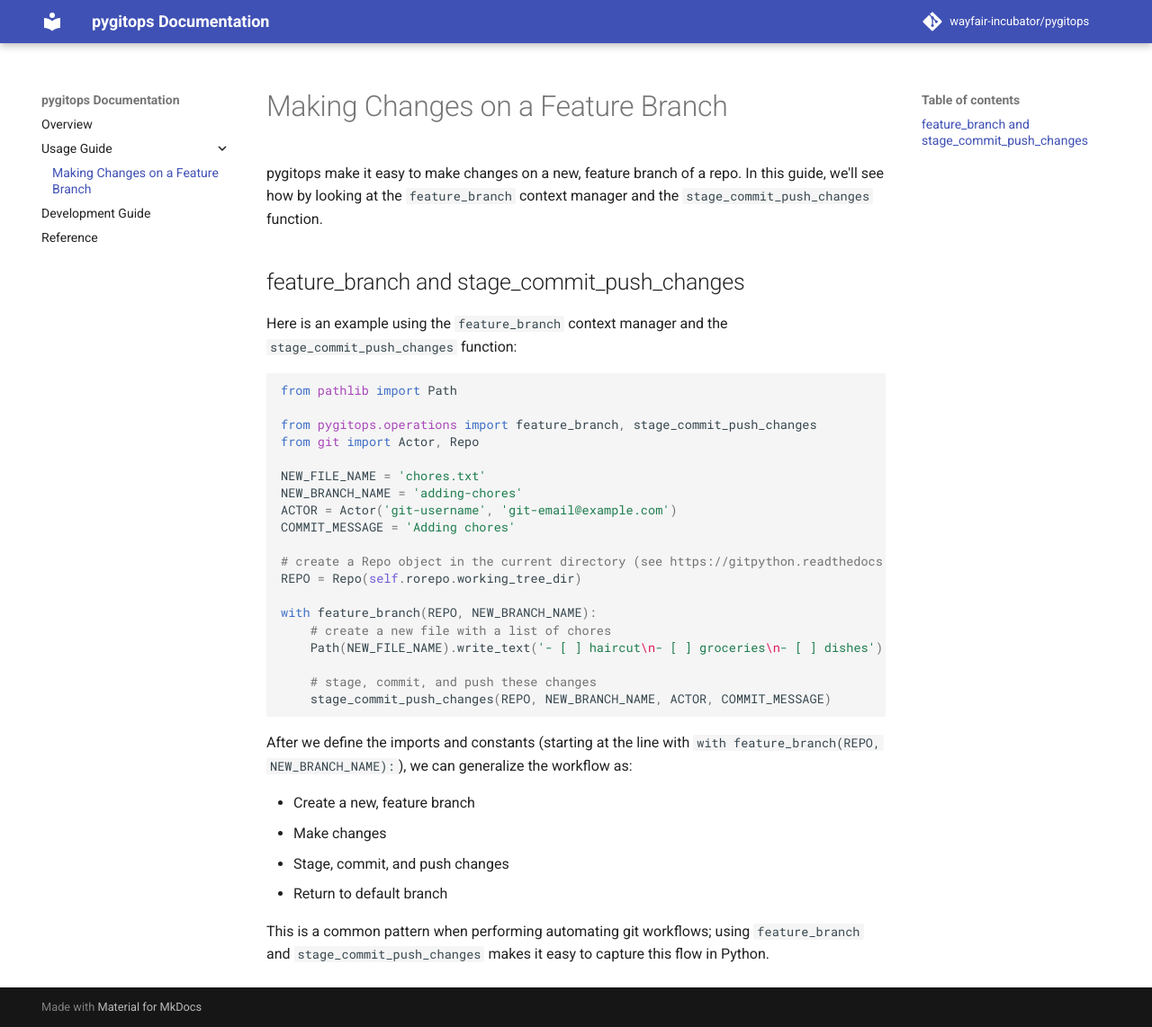
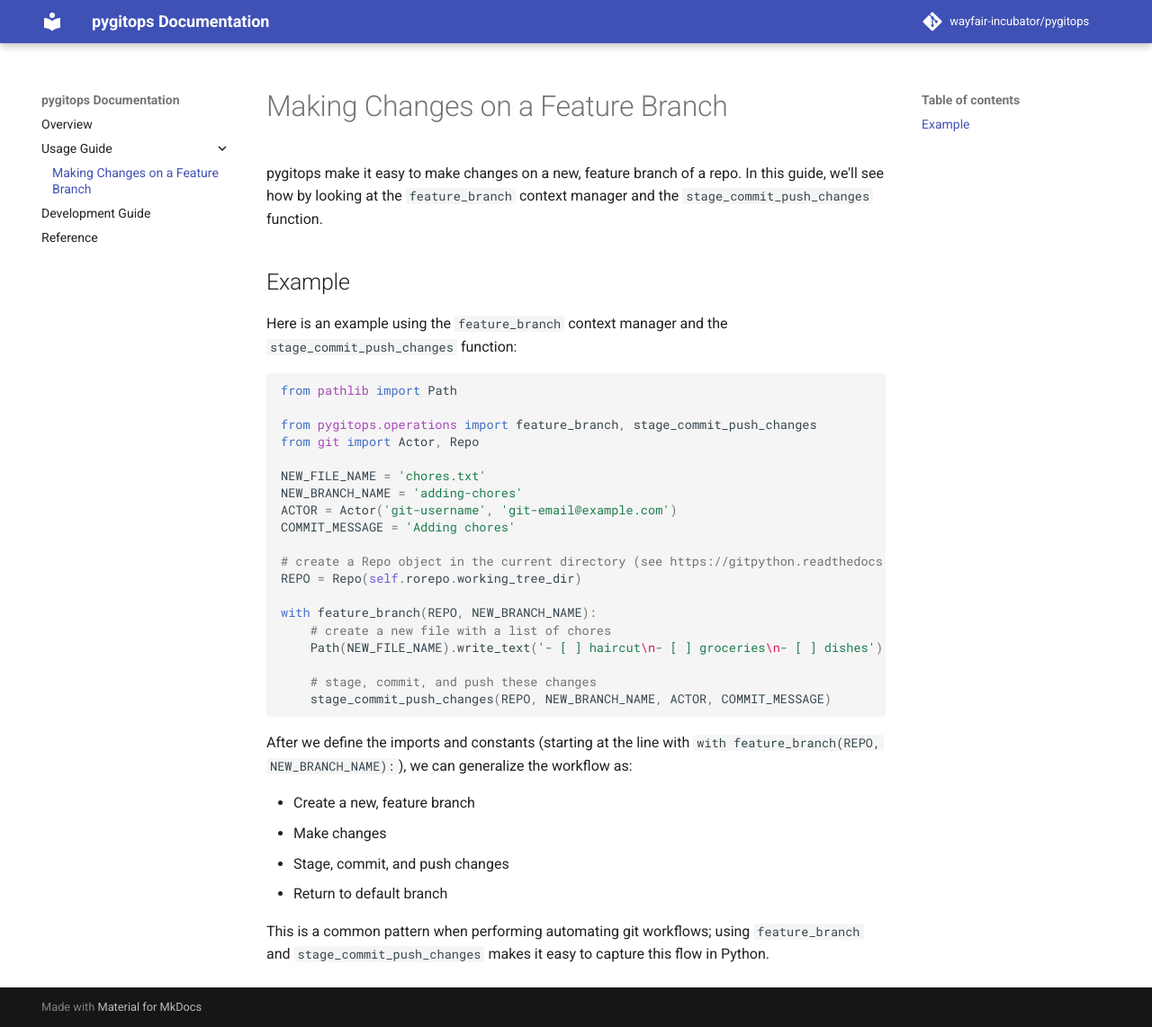
Before and after one commit to wayfair-incubator/pygitops, an MkDocs documentation site: the page built from docs/making-changes-on-feature-branch.md, in a window 1280 px wide and 1142 px high. Shown: the whole window at 90% size. Built offline with MkDocs 1.6.1 and Material for MkDocs 9.7.7, drawn with Linux system fonts in a browser that asks for light colours; comment, search, counter and statistics services are not loaded.

Commit message:
Improving heading

```diff
--- a/docs/making-changes-on-feature-branch.md
+++ b/docs/making-changes-on-feature-branch.md
@@ -3,7 +3,7 @@
 pygitops make it easy to make changes on a new, feature branch of a repo. In this guide, we'll see how by looking at the `feature_branch` context manager
 and the `stage_commit_push_changes` function.
 
-## feature_branch and stage_commit_push_changes
+## Example
 
 Here is an example using the `feature_branch` context manager and the `stage_commit_push_changes` function:
 
```
